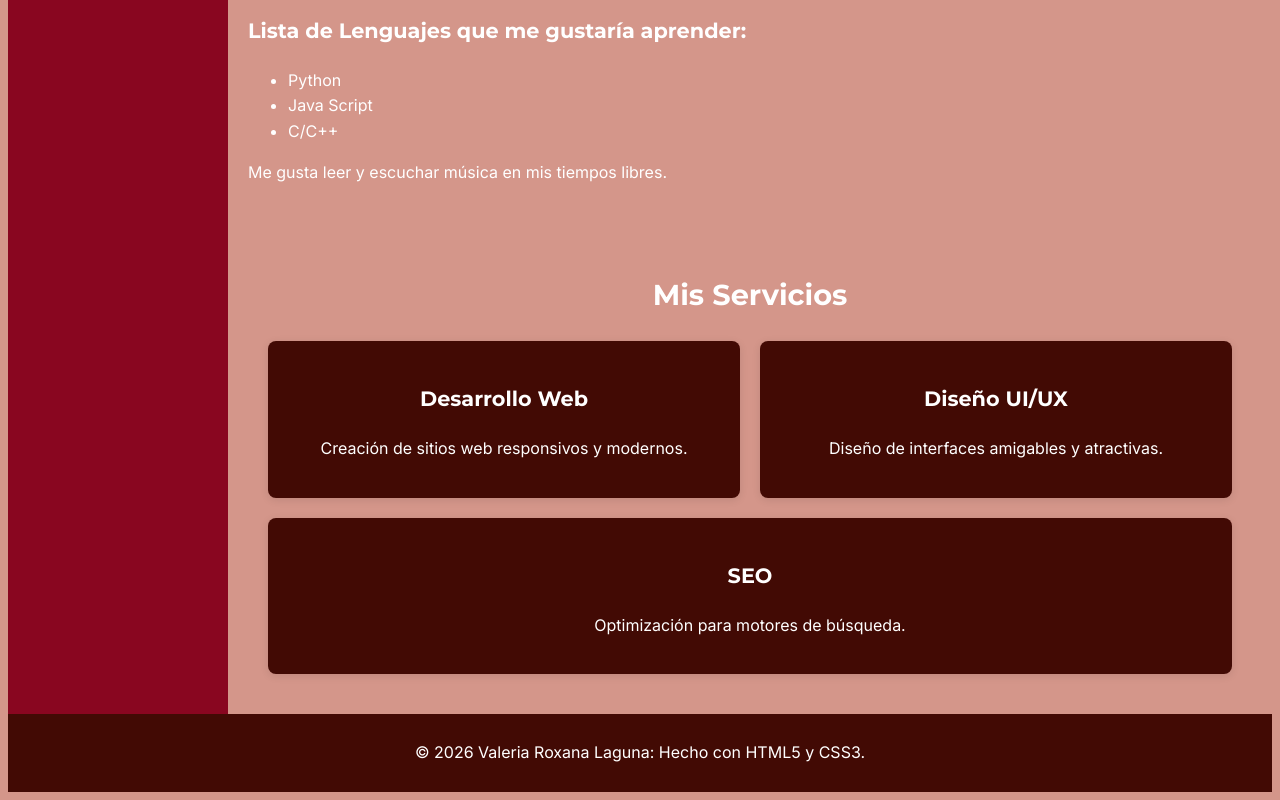
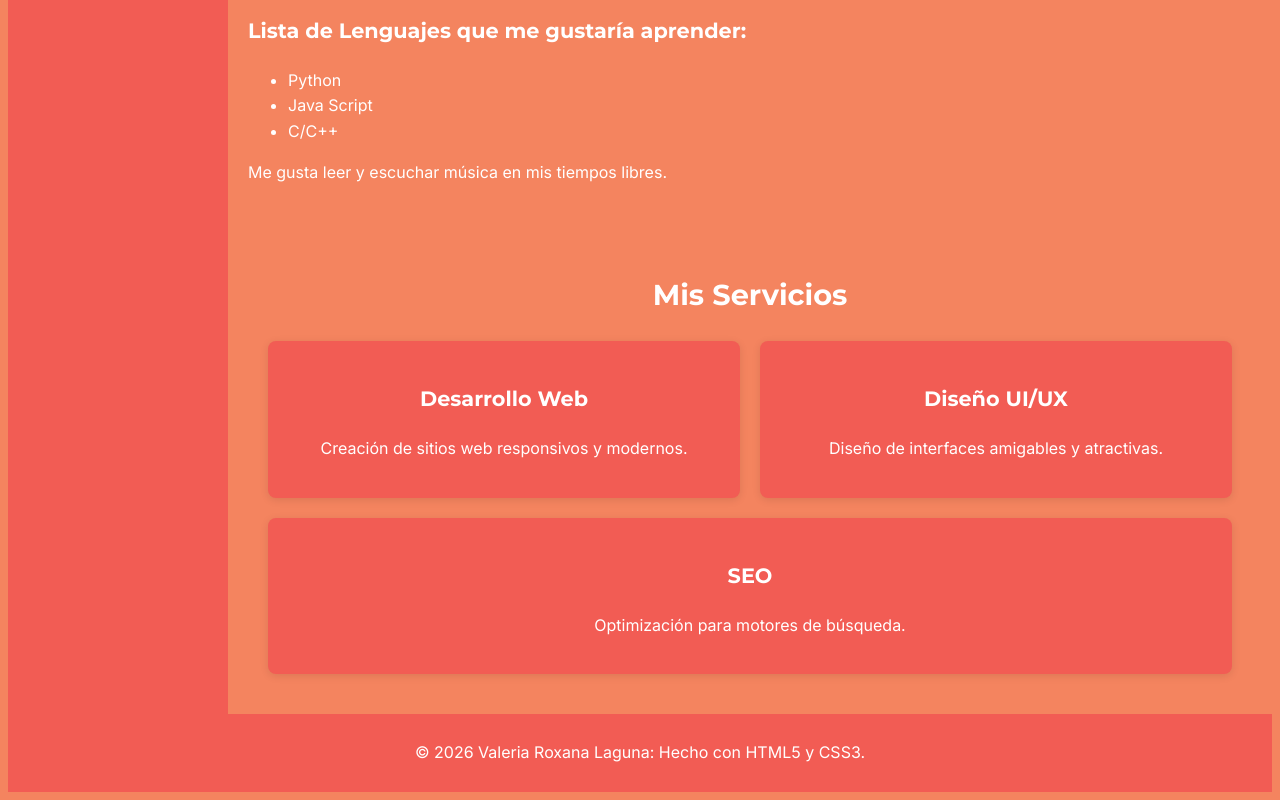
Before and after one commit to ValeriaLaguna99/tp1-mi-primer-sitio, a plain HTML site: page index.html in a window 1280 px wide. Shown: the part 1832-2632 px from the top of the page. Drawn offline with Linux system fonts and the light colour scheme.

Commit message:
cambio de color de paleta

```diff
--- a/style.css
+++ b/style.css
@@ -1,9 +1,9 @@
 :root {
-    --color-primary: #890620;
-    --color-secondary:#420A04;
-    --color-accent: #890620;
+    --color-primary: #f27059;
+    --color-secondary:#f25c54;
+    --color-accent: #f27059;
     --color-text: white;
-    --color-bg: #D4968A;
+    --color-bg: #f4845f;
     --radius: 8px;
     --shadow: 0 2px 8px rgba(0,0,0,0.1);
     --font-main: 'Inter', sans-serif;
@@ -42,7 +42,7 @@ a { text-decoration: none; color: inherit; }
 
 
 .header { grid-area: header; }
-.sidebar { grid-area: sidebar; background:#890620 ; padding: 20px; }
+.sidebar { grid-area: sidebar; background:#f25c54 ; padding: 20px; }
 .main { grid-area: main; padding: 20px; }
 .footer { grid-area: footer; }
 
@@ -91,7 +91,7 @@ a { text-decoration: none; color: inherit; }
 }
 
 .cta-button:hover {
-    background: rgb(243, 169, 78); /* Cambia el color al pasar el mouse */
+    background: rgb(243, 169, 78);
 }
 
 .services {
@@ -119,7 +119,7 @@ a { text-decoration: none; color: inherit; }
 
 
 footer {
-    background-color:#420A04 ;
+    background-color:#f25c54 ;
     color: #fff;
     text-align: center;
     padding: 10px 0;
@@ -173,7 +173,7 @@ input:valid:not(:placeholder-shown) {
 }
 
 button {
-    background-color: #890620;
+    background-color: #f25c54;
     color: rgb(238, 216, 216);
     padding: 10px 20px;
     border: none;
```
